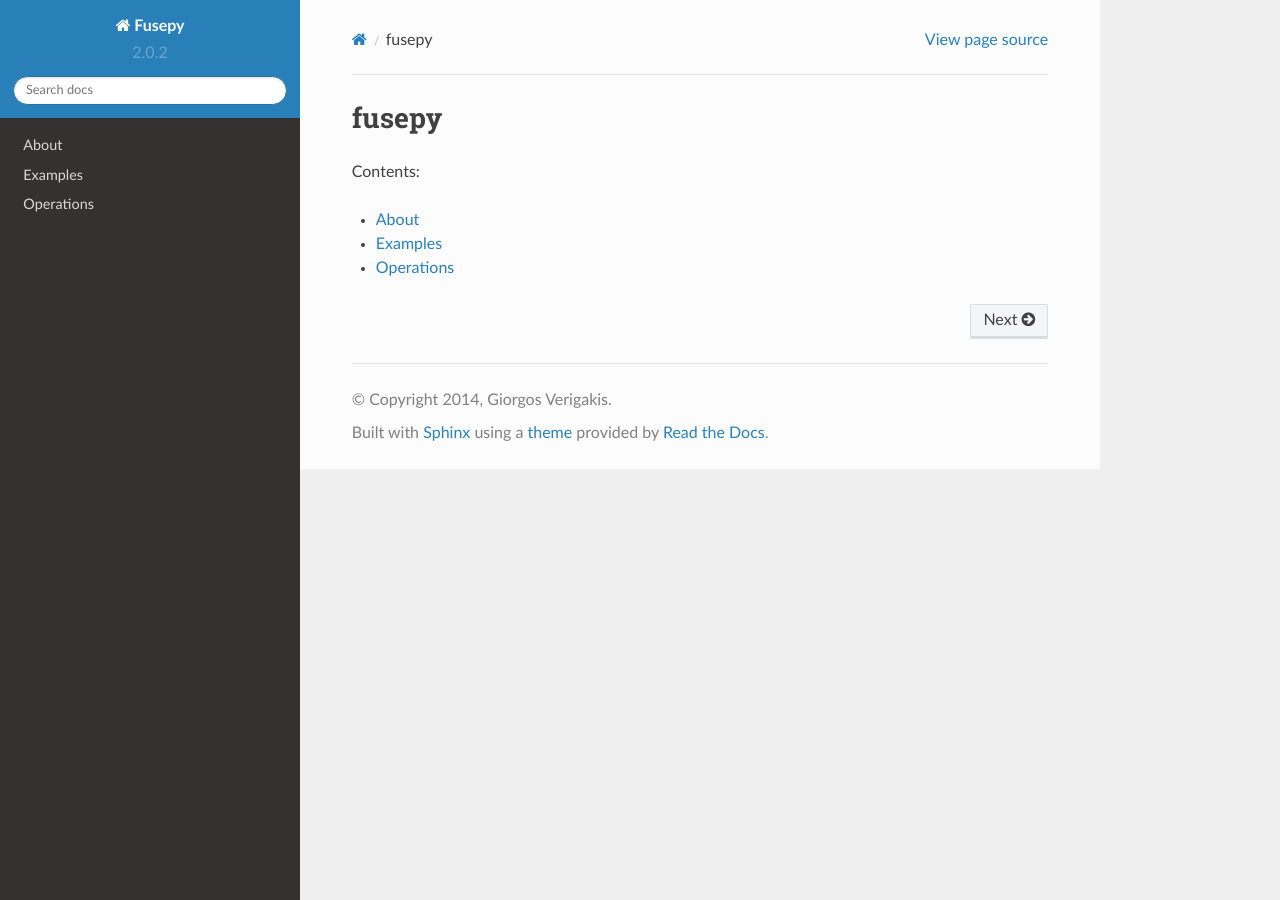
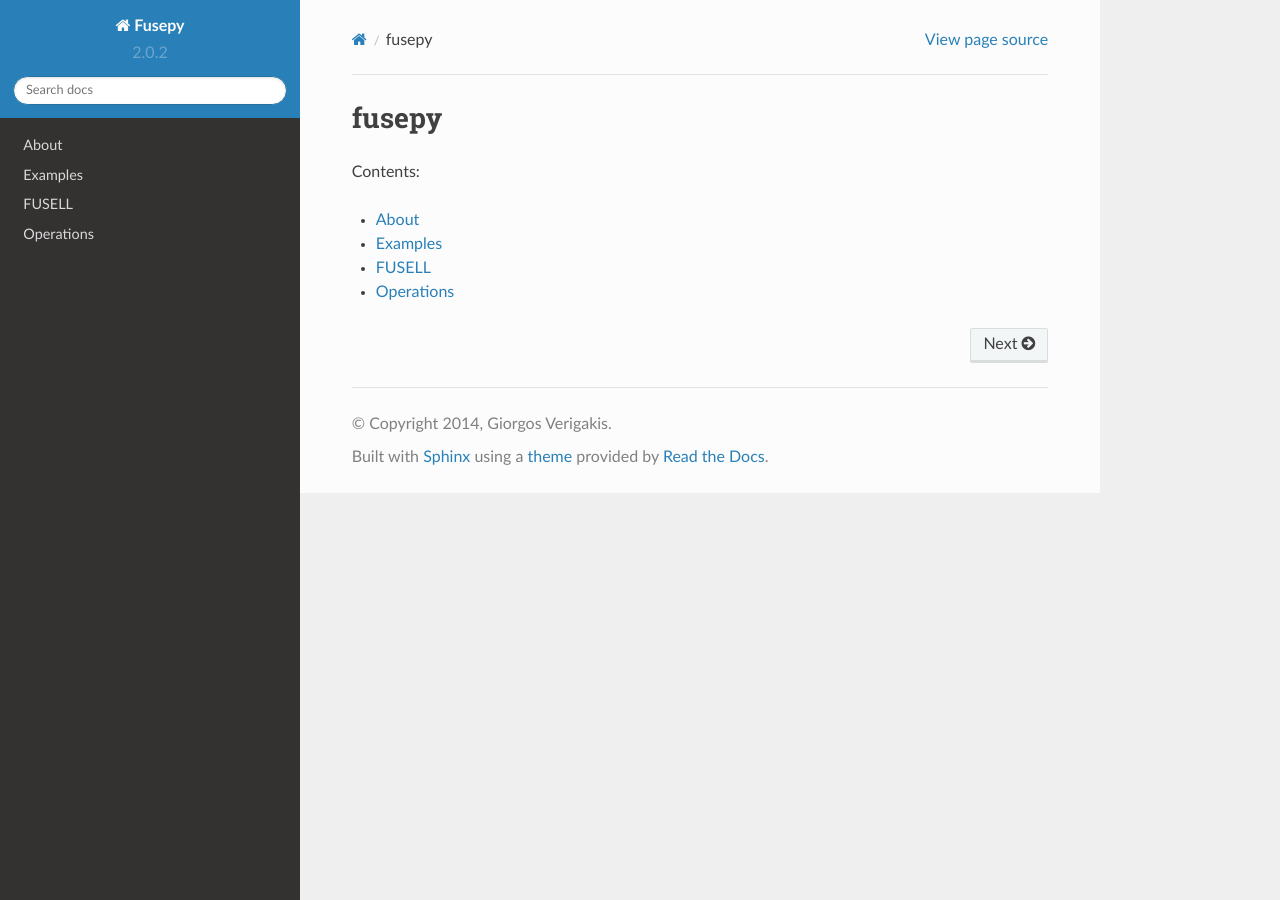
Before and after one commit to fusepy/fusepy, a Sphinx documentation site: the page built from doc/source/index.rst, in a window 1280 px wide. Built offline with Sphinx 7.4.7 and the Read the Docs theme 2.0.0, drawn with Linux system fonts in a browser that asks for light colours.

Commit message:
Added fusell to doc

```diff
--- /dev/null
+++ b/doc/source/fusell.rst
@@ -0,0 +1,5 @@
+FUSELL
+======
+
+.. autoclass:: fusell.FUSELL
+  :members:
--- a/doc/source/index.rst
+++ b/doc/source/index.rst
@@ -8,4 +8,5 @@ Contents:
 
    about
    examples
+   fusell
    operations
```
